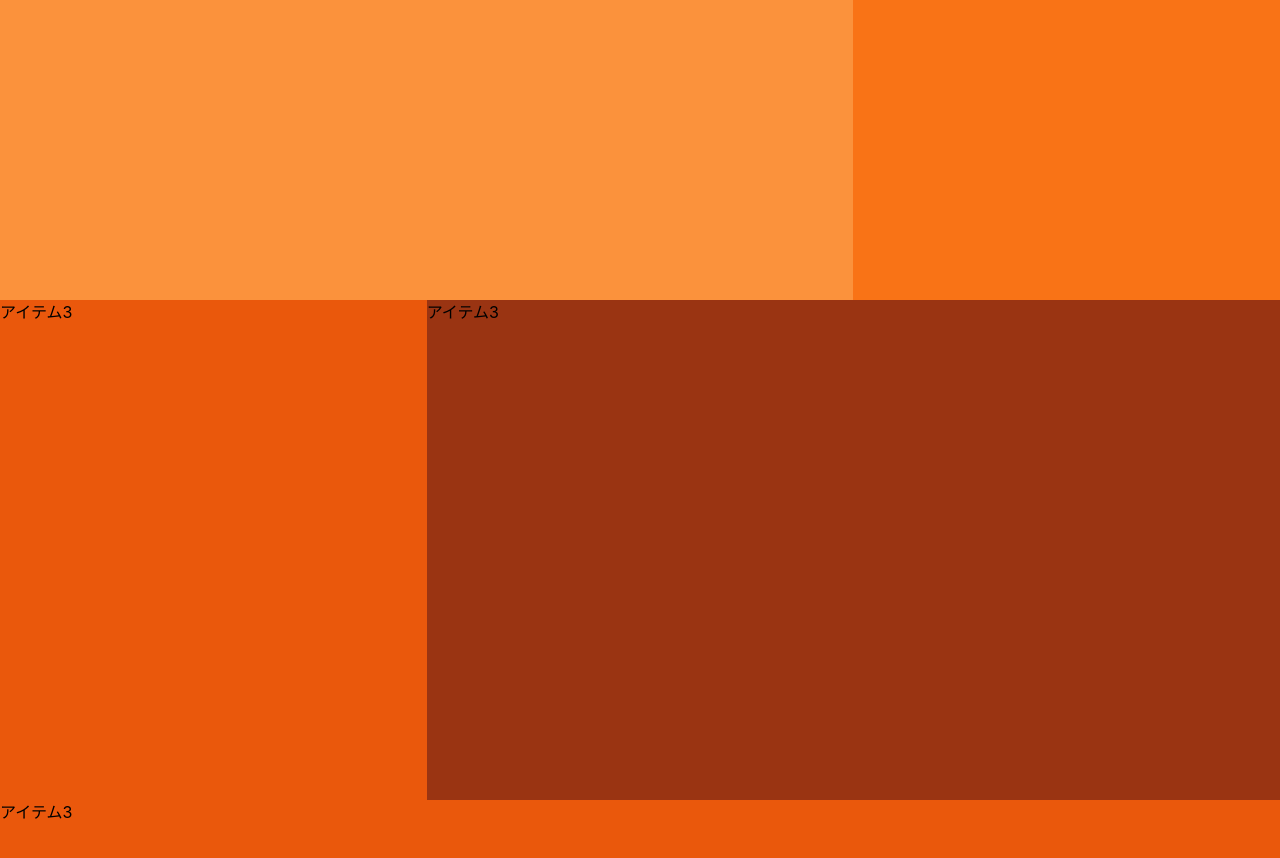
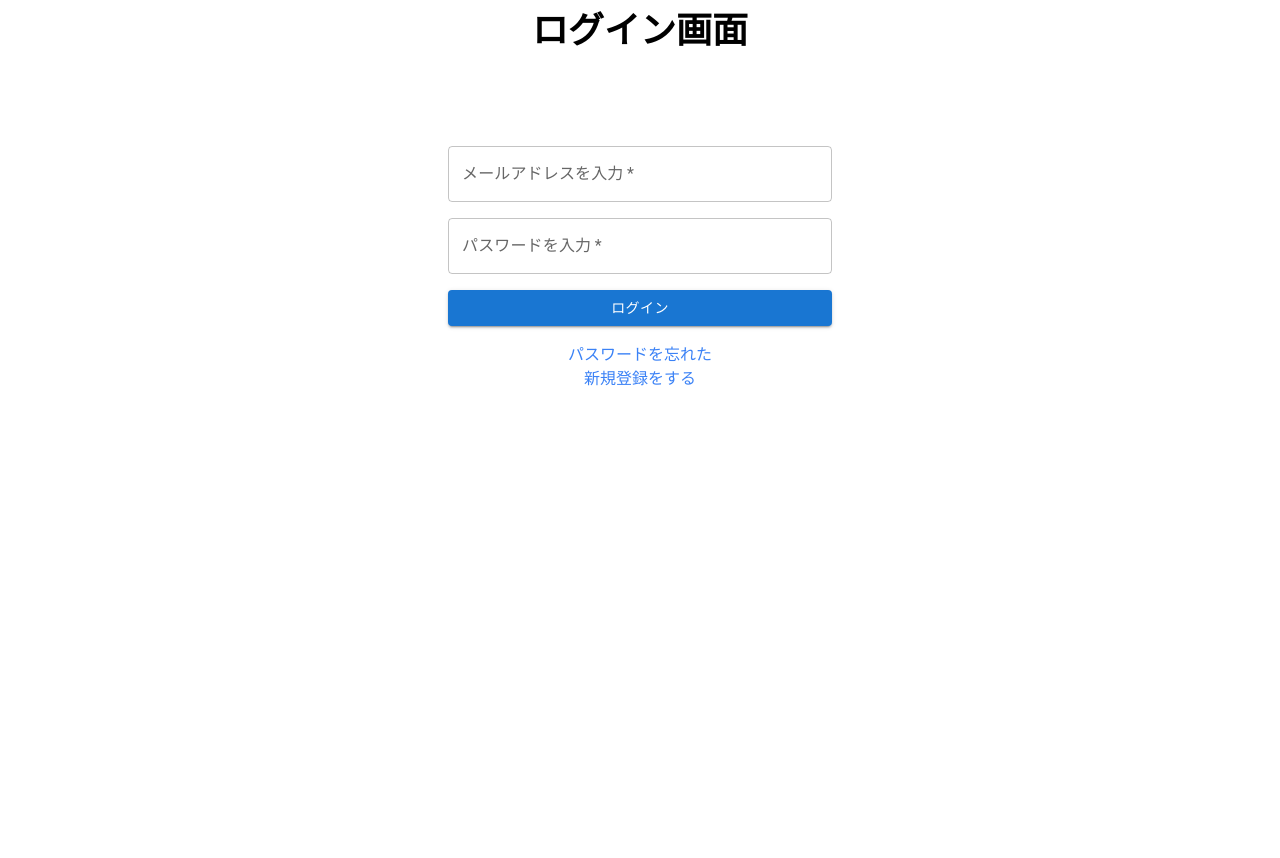
Before and after one commit to SEKI-YUTA/BeginnersHackathon2024_Spring, a React (Create React App) app: page / in a window 1280 px wide. Shown: the part 200-1058 px from the top of the page. After the commit the page ends 800 px from the top, so only its background shows below. Built offline with nearby package versions, Linux system fonts and the light colour scheme.

Commit message:
GridDemoを削除 あくまで実験用のファイルであったため

```diff
--- a/src/GridDemo.jsx
+++ /dev/null
@@ -1,27 +0,0 @@
-function GridDemo() {
-    return (
-        <div class="grid grid-cols-3">
-            <div class="grid-item col-span-2 bg-orange-400">アイテム1</div>
-            <div class="grid-item bg-orange-500" style={{ height: "500px" }}>
-                アイテム2
-            </div>
-            <div class="grid-item bg-orange-600" style={{ height: "500px" }}>
-                アイテム3
-            </div>
-            <div
-                class="grid-item bg-orange-800 col-span-2"
-                style={{ height: "500px" }}
-            >
-                アイテム3
-            </div>
-            <div
-                class="grid-item bg-orange-600 col-span-3"
-                style={{ height: "500px" }}
-            >
-                アイテム3
-            </div>
-        </div>
-    );
-}
-
-export default GridDemo;
--- a/src/index.jsx
+++ b/src/index.jsx
@@ -1,15 +1,11 @@
-import React from 'react';
-import ReactDOM from 'react-dom/client';
-import './index.css';
-import App from './App';
-import DEMO_TRACK_DATA from './DemoData';
-import GridDemo from './GridDemo';
+import React from "react";
+import ReactDOM from "react-dom/client";
+import "./index.css";
+import App from "./App";
 
-const root = ReactDOM.createRoot(document.getElementById('root'));
+const root = ReactDOM.createRoot(document.getElementById("root"));
 root.render(
-  <React.StrictMode>
-    {/* <App />
-    {DEMO_TRACK_DATA.description} */}
-    <GridDemo />
-  </React.StrictMode>
+    <React.StrictMode>
+        <App />
+    </React.StrictMode>
 );
```
